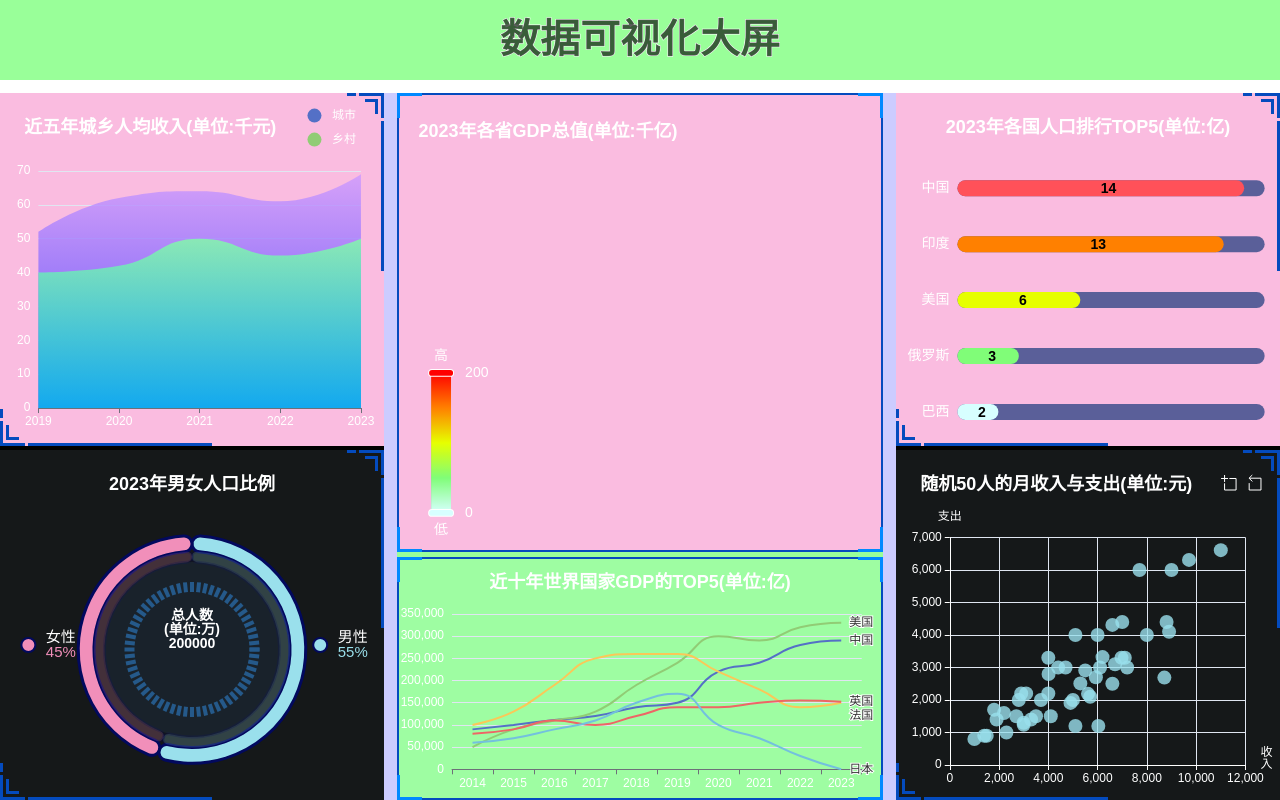
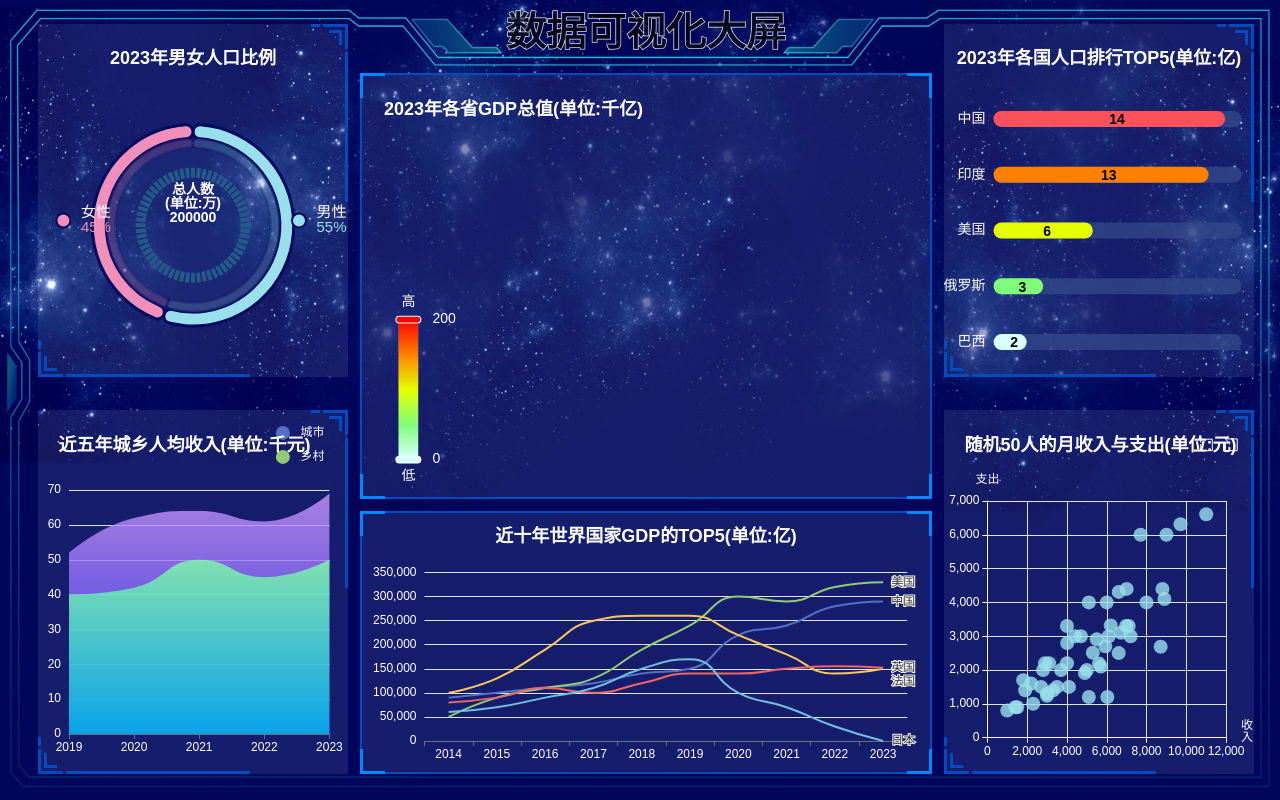
Before and after one commit to konipabai/data_visualization, a Vue app: page / in a window 1280 px wide. Built offline with nearby package versions, Linux system fonts and the light colour scheme.

Commit message:
整体布局修改

```diff
--- a/src/App.vue
+++ b/src/App.vue
@@ -10,20 +10,20 @@ import scatterChart from './components/scatter/index.vue'
 
 <template>
   <div class="box">
-    <div class="box-top">
-      <strokeAnimation></strokeAnimation>
-    </div>
     <div class="box-main">
       <div class="box-main-left">
         <div class="box-main-left-top">
-          <lineChart></lineChart>
+          <pieChart></pieChart>
         </div>
         <div class="box-main-left-bottom">
-          <pieChart></pieChart>
+          <lineChart></lineChart>
         </div>
       </div>
       <div class="box-main-center">
         <div class="box-main-center-top">
+          <strokeAnimation></strokeAnimation>
+        </div>
+        <div class="box-main-center-middle">
           <mapChart></mapChart>
         </div>
         <div class="box-main-center-bottom">
@@ -48,77 +48,77 @@ body,
 #app {
   height: 100%;
   width: 100%;
-  // overflow:hidden;
 }
 .box{
   height: 100%;
   width: 100%;
-  // background: url(./assets/image/bg.jpg);
-  // background-repeat: no-repeat;
-  // background-size: 100% 100%;
-  &-top{
-    height: 10%;
+  background: url(./assets/image/bg.jpg);
+  background-repeat: no-repeat;
+  background-size: 100% 100%;
+  &-main{
+    height: 100%;
     width: 100%;
-    background-color: #99FF99;
-  }
-  &-main{
-    height: 90%;
-    width: 100%;
-    padding-top: 1%;
+    padding: 0% 2% 2% 3%;
     box-sizing: border-box;
-    // background-color: #99FFFF;
     display: flex;
     &-left{
+      position: relative;
       height: 100%;
-      width: 30%;
-      background-color: #CCCCFF;
+      width: 25.5%;
+      padding-top: 2%;
+      box-sizing: border-box;
       &-top{
-        height: 50%;
+        height: 47%;
         width: 100%;
-        background-color: #FFB7DD;
       }
       &-bottom{
-        box-sizing: border-box;
-        padding-top: 1%;
-        height: 50%;
+        height: 47%;
         width: 100%;
-        background-color: black;
+        position: absolute;
+        bottom: 0;
+        left: 0;
       }
     }
     &-center{
+      position: relative;
       height: 100%;
-      width: 40%;
-      padding: 0 1%;
-      box-sizing: border-box;
-      background-color: #CCCCFF;
+      width: 49%;
       &-top{
-        height: 65%;
+        height: 9.4%;
         width: 100%;
-        background-color: #FFB7DD;
+      }
+      &-middle{
+        height: 55%;
+        width: 100%;
+        padding: 0 2%;
+        box-sizing: border-box;
       }
       &-bottom{
+        height: 34%;
+        width: 100%;
+        padding: 0 2%;
         box-sizing: border-box;
-        padding-top: 1%;
-        height: 35%;
-        width: 100%;
-        background-color: #99FF99;
+        position: absolute;
+        bottom: 0;
+        left: 0;
       }
     }
     &-right{
+      position: relative;
       height: 100%;
-      width: 30%;
-      background-color: #CCCCFF;
+      width: 25.5%;
+      padding-top: 2%;
+      box-sizing: border-box;
       &-top{
-        height: 50%;
+        height: 47%;
         width: 100%;
-        background-color: #FFB7DD;
       }
       &-bottom{
-        box-sizing: border-box;
-        padding-top: 1%;
-        height: 50%;
+        height: 47%;
         width: 100%;
-        background-color: black;
+        position: absolute;
+        bottom: 0;
+        left: 0;
       }
     }
   }
```
